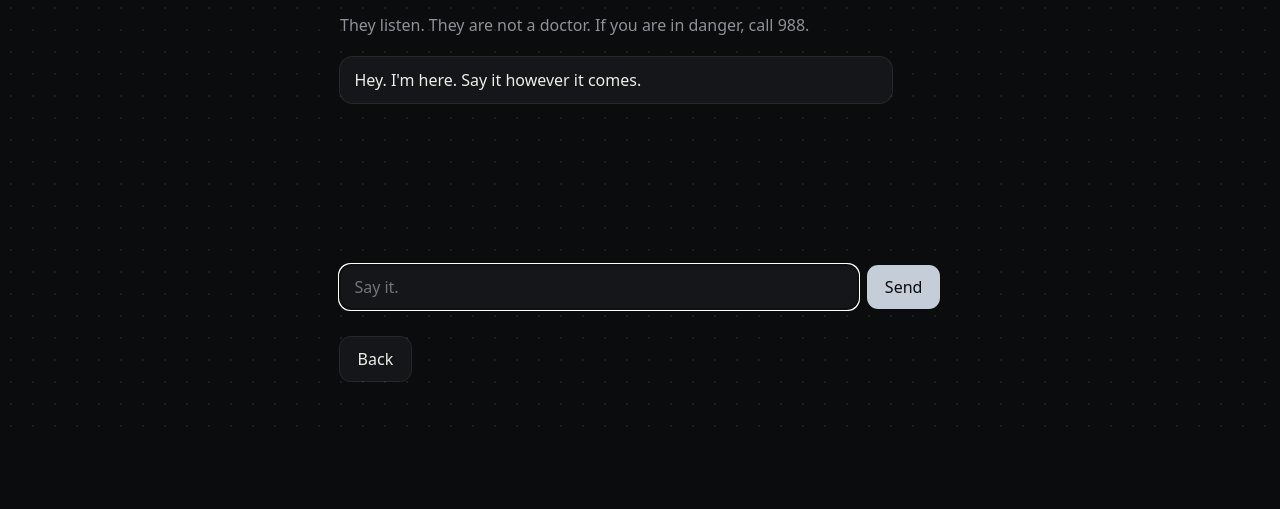
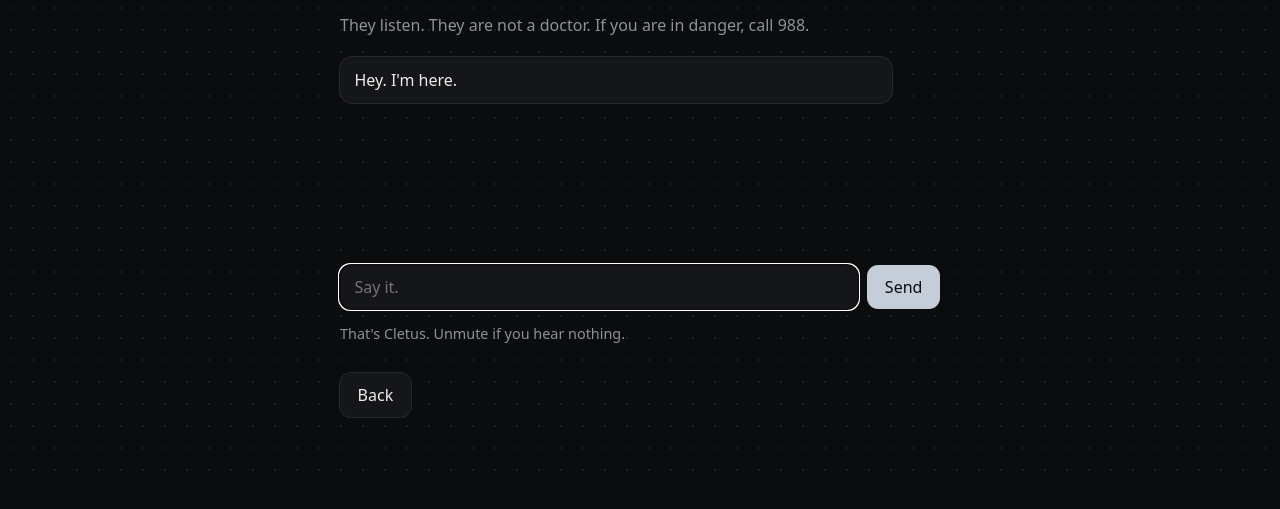
Before and after one commit to EverettNC/SUPERSCOPE, a website: page public/yorkie-probe.html in a window 1280 px wide. Both pictures are taken after a click on the button "Talk to Cletus". Shown: the part 157-666 px from the top of the page. Drawn offline with Linux system fonts and the light colour scheme.

Commit message:
Cletus the character speaks with Cletus's voice.
Talk to Cletus plays his recordings. No generic computer voice.

```diff
--- a/public/yorkie-probe.html
+++ b/public/yorkie-probe.html
@@ -116,21 +116,49 @@ $("cletusPlayer").onended = () => { $("hearCletus").textContent = "Play Cletus";
 $("talkCletus").onclick = () => openTalk("cletus");
 $("talkPenny").onclick = () => openTalk("penny");
 $("talkBack").onclick = () => {
+  if (cletusAudio) {
+    try { cletusAudio.pause(); } catch (e) {}
+    cletusAudio = null;
+  }
   $("talk").classList.add("hidden");
   $("consent").classList.remove("hidden");
 };
 $("talkForm").onsubmit = (e) => { e.preventDefault(); void sendTalk(); };
 
 const TALK = {
-  cletus: { name: "Cletus", hello: "Hey. I'm here. Say it however it comes." },
+  cletus: { name: "Cletus", hello: "Hey. I'm here." },
   penny: { name: "Penny", hello: "Come sit. I'm listening." }
 };
+const CLETUS_CLIPS = [
+  "https://raw.githubusercontent.com/EverettNC/SUPERSCOPE/main/public/cletus/cletus_phrase_001.wav",
+  "https://raw.githubusercontent.com/EverettNC/SUPERSCOPE/main/public/cletus/cletus_phrase_002.wav",
+  "https://raw.githubusercontent.com/EverettNC/SUPERSCOPE/main/public/cletus/cletus_phrase_003.wav",
+  "https://raw.githubusercontent.com/EverettNC/SUPERSCOPE/main/public/cletus/cletus_phrase_004.wav",
+  "https://raw.githubusercontent.com/EverettNC/SUPERSCOPE/main/public/cletus/cletus_phrase_005.wav",
+  "https://raw.githubusercontent.com/EverettNC/SUPERSCOPE/main/public/cletus/cletus_phrase_006.wav",
+  "https://raw.githubusercontent.com/EverettNC/SUPERSCOPE/main/public/cletus/cletus_phrase_007.wav",
+  "https://raw.githubusercontent.com/EverettNC/SUPERSCOPE/main/public/cletus/cletus_phrase_008.wav"
+];
 let talkBeing = "cletus";
 let talkHist = [];
+let cletusClip = 0;
+let cletusAudio = null;
+
+function playCletusVoice() {
+  if (cletusAudio) {
+    try { cletusAudio.pause(); } catch (e) {}
+  }
+  const url = CLETUS_CLIPS[cletusClip % CLETUS_CLIPS.length];
+  cletusClip += 1;
+  cletusAudio = new Audio(url);
+  cletusAudio.play().catch(function () {});
+  $("talkNote").textContent = "That's Cletus. Unmute if you hear nothing.";
+}
 
 function openTalk(id) {
   talkBeing = id;
   talkHist = [];
+  cletusClip = 0;
   $("consent").classList.add("hidden");
   $("talk").classList.remove("hidden");
   $("talkBrand").textContent = TALK[id].name;
@@ -138,6 +166,7 @@ function openTalk(id) {
   $("chat").innerHTML = "";
   $("talkNote").textContent = "";
   addBubble("them", TALK[id].hello);
+  if (id === "cletus") playCletusVoice();
   $("talkInput").focus();
 }
 function addBubble(who, text) {
@@ -154,6 +183,12 @@ async function sendTalk() {
   input.value = "";
   addBubble("me", text);
   talkHist.push({ role: "user", content: text });
+  if (talkBeing === "cletus") {
+    addBubble("them", "Cletus");
+    playCletusVoice();
+    input.focus();
+    return;
+  }
   $("talkSend").disabled = true;
   $("talkNote").textContent = TALK[talkBeing].name + " is thinking.";
   try {
```
Also changed, not shown: yorkie-probe.html (+36 -1 lines).
